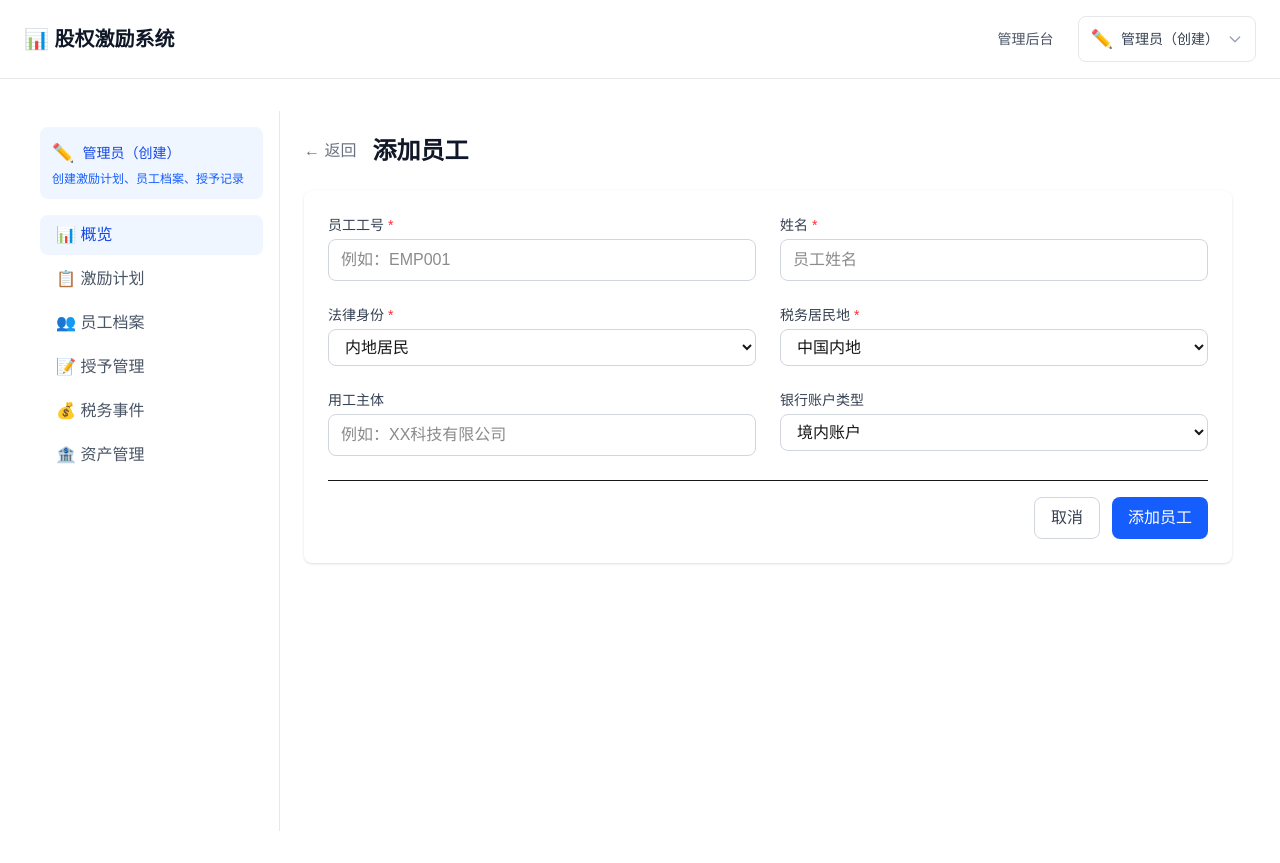
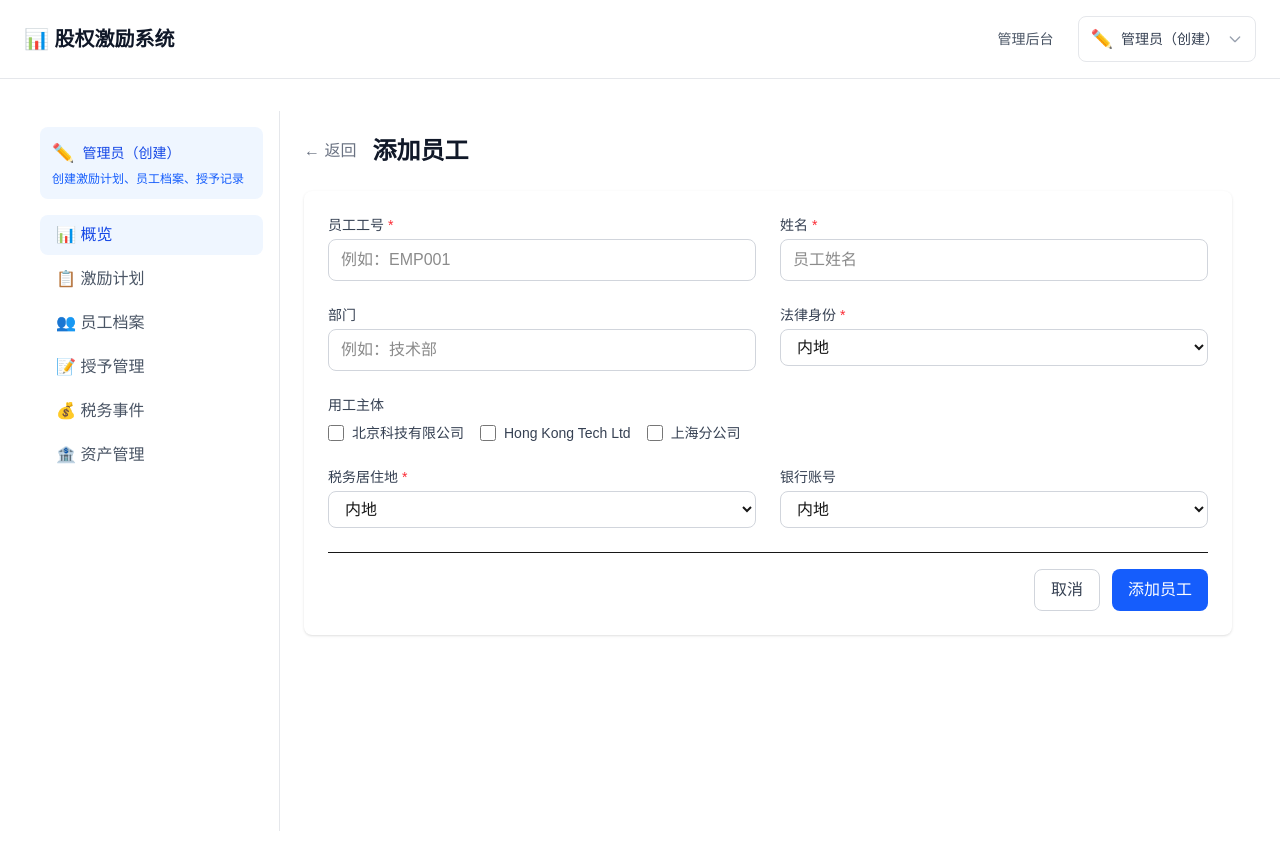
Before and after one commit to TwinkleZHANG/esop-system, a Next.js app in the folder esop-system/: page /admin/employees/new in a window 1280 px wide. Built offline with nearby package versions, Linux system fonts and the light colour scheme.

Commit message:
fix: 修复添加员工功能，添加部门字段和用工主体多选

```diff
--- a/esop-system/src/app/admin/employees/new/page.tsx
+++ b/esop-system/src/app/admin/employees/new/page.tsx
@@ -6,17 +6,46 @@ export default function NewEmployeePage() {
   const [formData, setFormData] = useState({
     employeeId: '',
     name: '',
+    department: '',
     legalIdentity: 'CN_RESIDENT',
-    employmentEntity: '',
+    employmentEntity: [] as string[],
     taxJurisdiction: 'CN',
     bankAccountType: 'DOMESTIC',
   })
 
+  const handleEntityChange = (entity: string) => {
+    setFormData(prev => {
+      const current = prev.employmentEntity
+      if (current.includes(entity)) {
+        return { ...prev, employmentEntity: current.filter(e => e !== entity) }
+      } else {
+        return { ...prev, employmentEntity: [...current, entity] }
+      }
+    })
+  }
+
   const handleSubmit = async (e: React.FormEvent) => {
     e.preventDefault()
-    // TODO: 调用 tRPC API 创建员工
-    console.log('创建员工:', formData)
-    alert('功能开发中，请先配置数据库')
+    try {
+      const res = await fetch('/api/employees', {
+        method: 'POST',
+        headers: { 'Content-Type': 'application/json' },
+        body: JSON.stringify({
+          ...formData,
+          employmentStatus: 'ACTIVE', // 默认在职
+        }),
+      })
+      if (res.ok) {
+        alert('员工添加成功！')
+        window.location.href = '/admin/employees'
+      } else {
+        const error = await res.json()
+        alert('添加失败：' + (error.error || '未知错误'))
+      }
+    } catch (err) {
+      console.error('添加员工失败:', err)
+      alert('添加失败')
+    }
   }
 
   return (
@@ -58,6 +87,20 @@ export default function NewEmployeePage() {
             />
           </div>
 
+          {/* 部门 */}
+          <div>
+            <label className="block text-sm font-medium text-gray-700 mb-1">
+              部门
+            </label>
+            <input
+              type="text"
+              value={formData.department}
+              onChange={(e) => setFormData({ ...formData, department: e.target.value })}
+              className="w-full border border-gray-300 rounded-lg px-3 py-2 focus:ring-2 focus:ring-blue-500 focus:border-blue-500"
+              placeholder="例如：技术部"
+            />
+          </div>
+
           {/* 法律身份 */}
           <div>
             <label className="block text-sm font-medium text-gray-700 mb-1">
@@ -68,54 +111,60 @@ export default function NewEmployeePage() {
               onChange={(e) => setFormData({ ...formData, legalIdentity: e.target.value })}
               className="w-full border border-gray-300 rounded-lg px-3 py-2 focus:ring-2 focus:ring-blue-500 focus:border-blue-500"
             >
-              <option value="CN_RESIDENT">内地居民</option>
-              <option value="HK_RESIDENT">香港居民</option>
-              <option value="OVERSEAS_RESIDENT">海外居民</option>
+              <option value="CN_RESIDENT">内地</option>
+              <option value="HK_RESIDENT">香港</option>
+              <option value="OVERSEAS_RESIDENT">海外</option>
             </select>
+          </div>
+
+          {/* 用工主体（多选） */}
+          <div className="md:col-span-2">
+            <label className="block text-sm font-medium text-gray-700 mb-1">
+              用工主体
+            </label>
+            <div className="flex gap-4 mt-2">
+              {['北京科技有限公司', 'Hong Kong Tech Ltd', '上海分公司'].map((entity) => (
+                <label key={entity} className="flex items-center gap-2 cursor-pointer">
+                  <input
+                    type="checkbox"
+                    checked={formData.employmentEntity.includes(entity)}
+                    onChange={() => handleEntityChange(entity)}
+                    className="w-4 h-4 text-blue-600 border-gray-300 rounded focus:ring-blue-500"
+                  />
+                  <span className="text-sm text-gray-700">{entity}</span>
+                </label>
+              ))}
+            </div>
           </div>
 
           {/* 税务法域 */}
           <div>
             <label className="block text-sm font-medium text-gray-700 mb-1">
-              税务居民地 <span className="text-red-500">*</span>
+              税务居住地 <span className="text-red-500">*</span>
             </label>
             <select
               value={formData.taxJurisdiction}
               onChange={(e) => setFormData({ ...formData, taxJurisdiction: e.target.value })}
               className="w-full border border-gray-300 rounded-lg px-3 py-2 focus:ring-2 focus:ring-blue-500 focus:border-blue-500"
             >
-              <option value="CN">中国内地</option>
+              <option value="CN">内地</option>
               <option value="HK">香港</option>
               <option value="OVERSEAS">海外</option>
             </select>
           </div>
 
-          {/* 用工主体 */}
-          <div>
-            <label className="block text-sm font-medium text-gray-700 mb-1">
-              用工主体
-            </label>
-            <input
-              type="text"
-              value={formData.employmentEntity}
-              onChange={(e) => setFormData({ ...formData, employmentEntity: e.target.value })}
-              className="w-full border border-gray-300 rounded-lg px-3 py-2 focus:ring-2 focus:ring-blue-500 focus:border-blue-500"
-              placeholder="例如：XX科技有限公司"
-            />
-          </div>
-
           {/* 银行账户类型 */}
           <div>
             <label className="block text-sm font-medium text-gray-700 mb-1">
-              银行账户类型
+              银行账号
             </label>
             <select
               value={formData.bankAccountType}
               onChange={(e) => setFormData({ ...formData, bankAccountType: e.target.value })}
               className="w-full border border-gray-300 rounded-lg px-3 py-2 focus:ring-2 focus:ring-blue-500 focus:border-blue-500"
             >
-              <option value="DOMESTIC">境内账户</option>
-              <option value="OVERSEAS">境外账户</option>
+              <option value="DOMESTIC">内地</option>
+              <option value="OVERSEAS">海外</option>
             </select>
           </div>
         </div>
--- a/esop-system/src/app/api/employees/route.ts
+++ b/esop-system/src/app/api/employees/route.ts
@@ -17,3 +17,25 @@ export async function GET() {
     return NextResponse.json({ error: 'Failed to fetch employees' }, { status: 500 })
   }
 }
+
+export async function POST(req: Request) {
+  try {
+    const body = await req.json()
+    const employee = await prisma.employee.create({
+      data: {
+        employeeId: body.employeeId,
+        name: body.name,
+        department: body.department,
+        legalIdentity: body.legalIdentity,
+        employmentEntity: body.employmentEntity || [],
+        taxJurisdiction: body.taxJurisdiction,
+        bankAccountType: body.bankAccountType,
+        employmentStatus: body.employmentStatus || 'ACTIVE',
+      },
+    })
+    return NextResponse.json(employee)
+  } catch (error) {
+    console.error('Failed to create employee:', error)
+    return NextResponse.json({ error: 'Failed to create employee' }, { status: 500 })
+  }
+}
```
